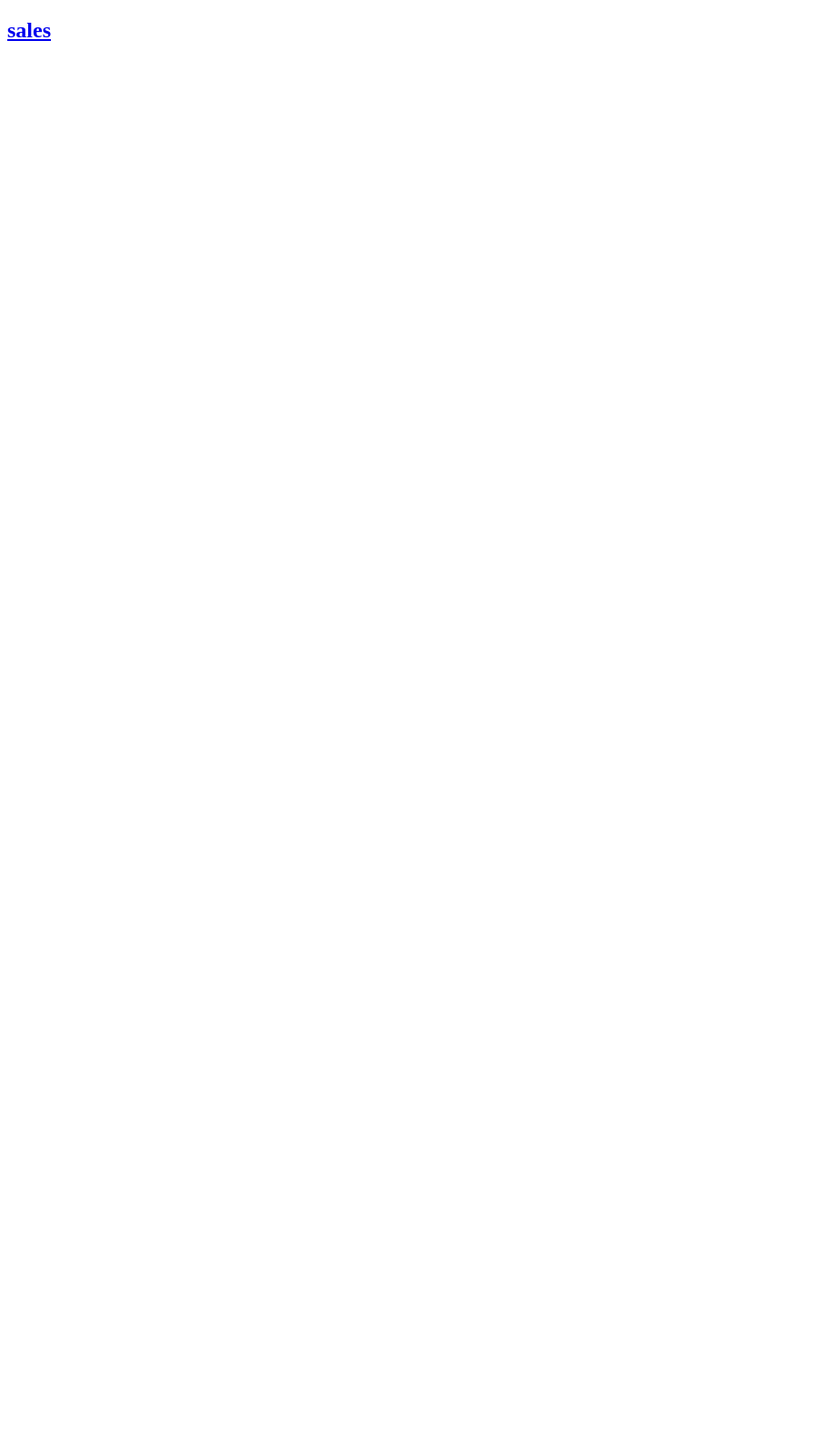
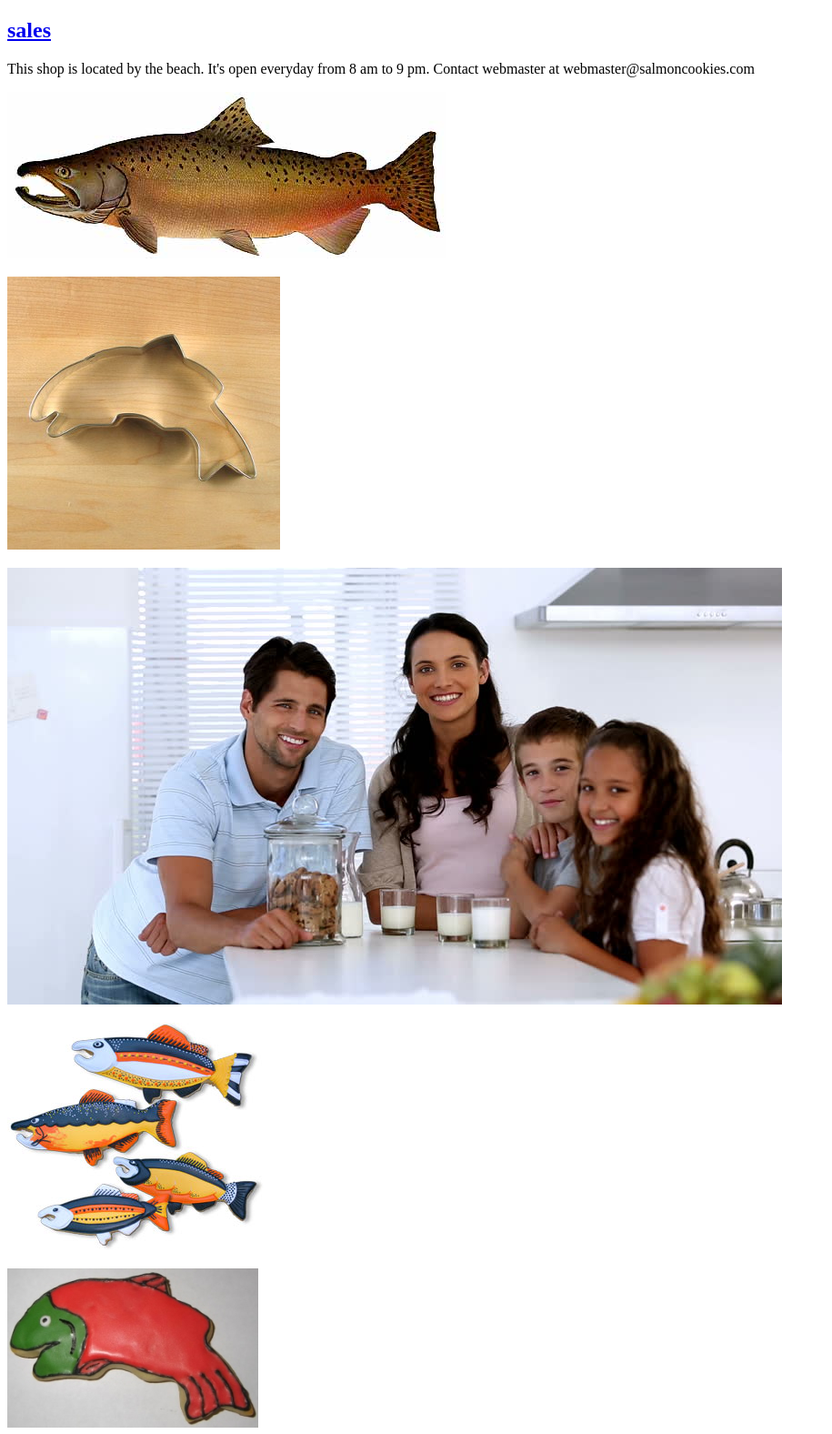
Before and after one commit to WasimSoomro/Lab6SalmonCookies, a plain HTML site: page index.html in a window 1280 px wide. Shown: the top 1576 px of the page at 91% size, without its empty margins (0-915 px from the left). Before the commit the page ends 800 px from the top, so only its background shows below. Drawn offline with Linux system fonts and the light colour scheme.

Commit message:
Added pictures

```diff
--- a/index.html
+++ b/index.html
@@ -11,6 +11,16 @@
 
 <body>
   <h2><a href="sales.html">sales</a></h2>
+<p> This shop is located by the beach. It's open everyday from 8 am to 9 pm. Contact webmaster at webmaster@salmoncookies.com </p>
+<p> <img src="chinook.jpg" alt="chinook"> </p>
+<p> <img src="cutter.jpeg" alt="cutter"> </p>
+<p> <img src="family.jpg" alt="family"> </p>
+<p> <img src="fish.jpg" alt="fish"> </p>
+<p> <img src="frosted-cookie.jpg" alt="frosted-cookie"> </p>
+<p> <img src="salmon.png" alt="salmon"> </p>
+<p> <img src="shirt.jpg" alt="shirt"> </p>
+
+
 
   <!-- <script src="app.js" defer> </script> -->
 </body>
```
Also changed, not shown: chinook.jpg (added), cutter.jpeg (added), family.jpg (added), fish.jpg (added), frosted-cookie.jpg (added), salmon.png (added), shirt.jpg (added).
